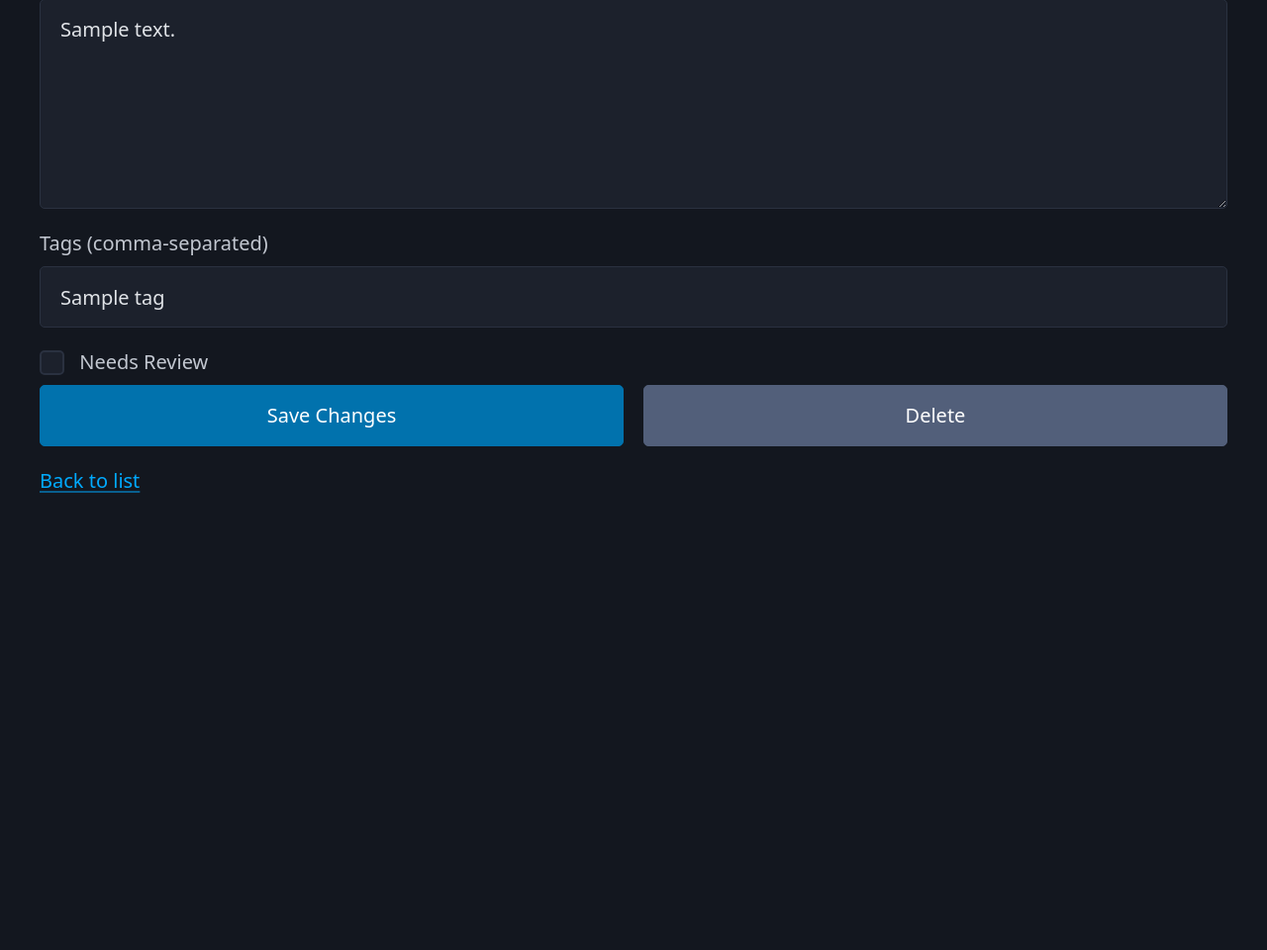
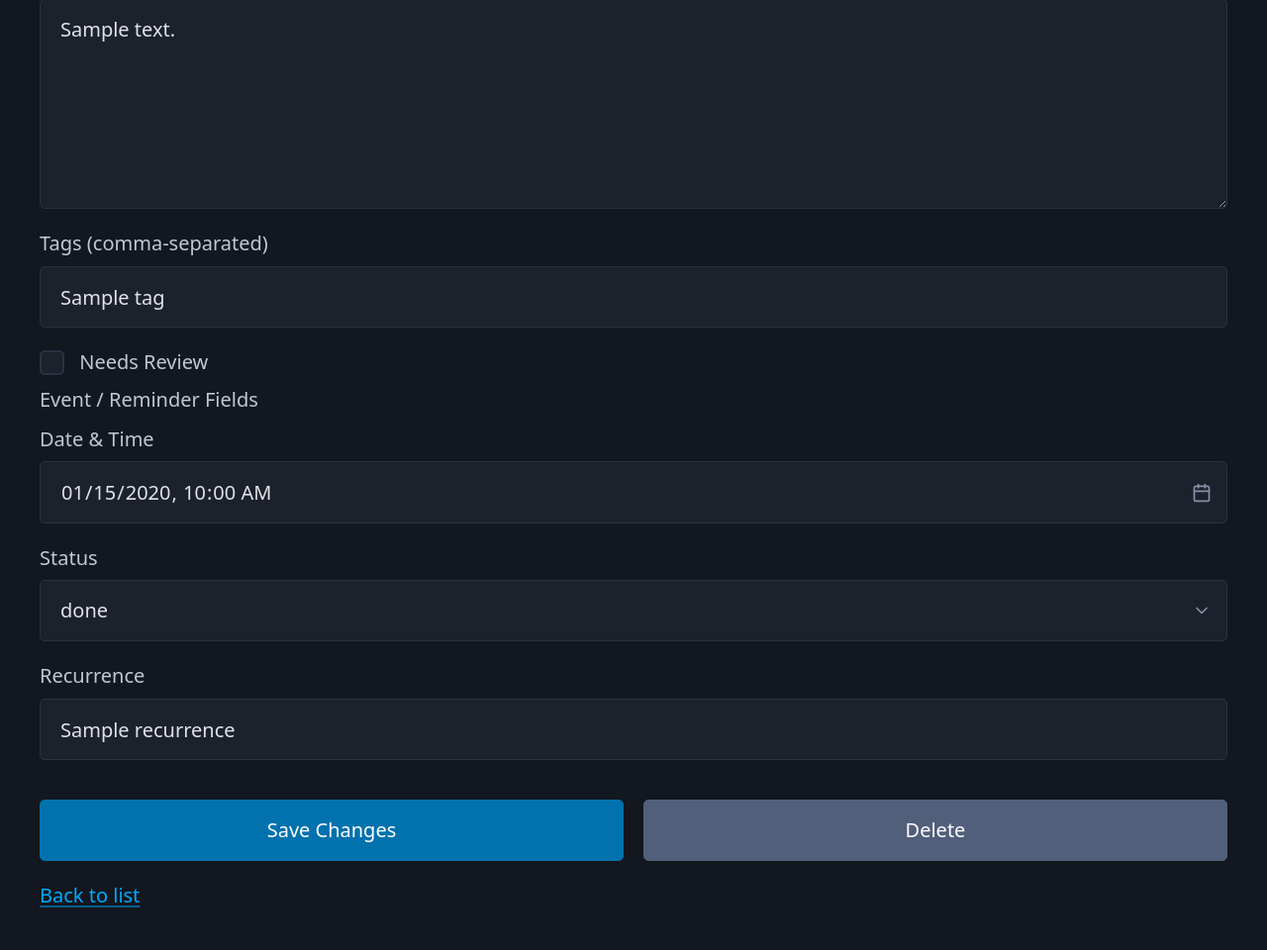
Before and after one commit to jhyoong/BearMemori, a Python web app: template bearmemori/webapp/templates/memory_detail.html in a window 1280 px wide. Shown: the part 428-1388 px from the top of the page at 99% size. Before the commit the page ends 926 px from the top, so only its background shows below. Run offline with Jinja, Linux system fonts and the light colour scheme; the template is opened without the code that fills it: most values are stand-ins (such as "Sample title", 1, 10 or a date in 2020); some libraries are stand-ins or nearby versions.

Commit message:
feat: add editable event_fields to webapp memory detail
Co-Authored-By: Claude Opus 4.6 <noreply@anthropic.com>

```diff
--- a/bearmemori/webapp/templates/memory_detail.html
+++ b/bearmemori/webapp/templates/memory_detail.html
@@ -25,6 +25,25 @@
         Needs Review
     </label>
 
+    <fieldset id="event-fields" {% if not memory.event_fields and memory.category.value not in ['event', 'task', 'reminder'] %}style="display:none"{% endif %}>
+        <legend>Event / Reminder Fields</legend>
+
+        <label for="event_datetime">Date &amp; Time</label>
+        <input type="datetime-local" id="event_datetime" name="event_datetime"
+               value="{{ memory.event_fields.datetime[:16] if memory.event_fields else '' }}">
+
+        <label for="event_status">Status</label>
+        <select id="event_status" name="event_status">
+            <option value="pending" {% if memory.event_fields and memory.event_fields.status == 'pending' %}selected{% endif %}>pending</option>
+            <option value="done" {% if memory.event_fields and memory.event_fields.status == 'done' %}selected{% endif %}>done</option>
+        </select>
+
+        <label for="event_recurrence">Recurrence</label>
+        <input type="text" id="event_recurrence" name="event_recurrence"
+               value="{{ memory.event_fields.recurrence or '' if memory.event_fields else '' }}"
+               placeholder="e.g., every 8 hours, daily, weekly">
+    </fieldset>
+
     <div class="grid">
         <button type="submit">Save Changes</button>
         <button type="button" class="secondary" hx-delete="/webapp/memories/{{ memory.id }}" hx-confirm="Delete this memory permanently?">Delete</button>
```
Also changed, not shown: bearmemori/webapp/router.py (+12 -1 lines), tests/test_webapp.py (+91 -0 lines).
